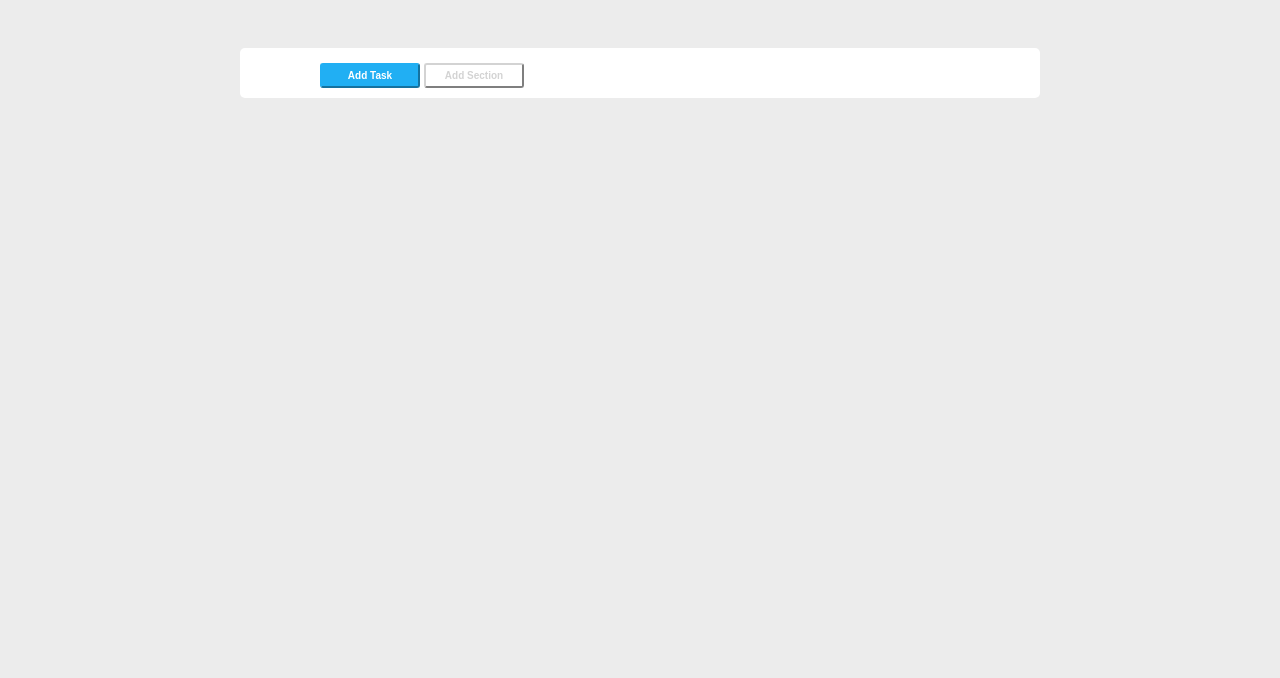
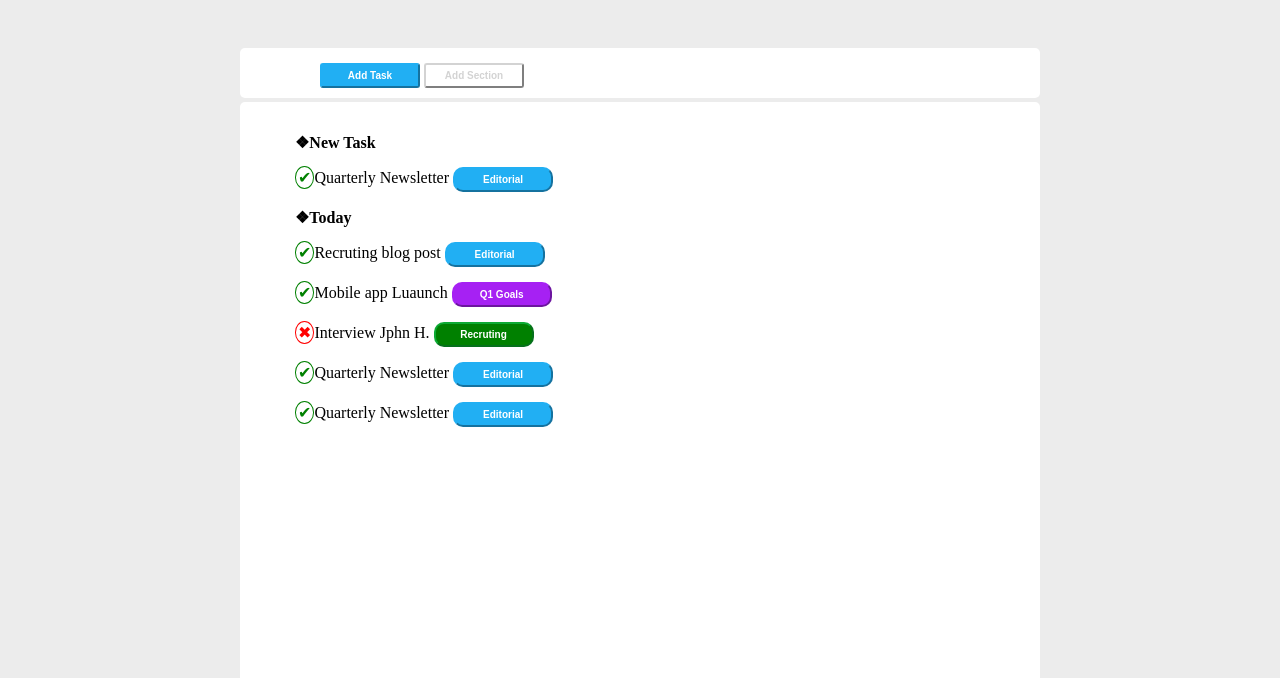
Before and after one commit to Pajehome/html-css-toboolist, a plain HTML site: page index.html in a window 1280 px wide. Shown: the part 122-800 px from the top of the page. Drawn offline with Linux system fonts and the light colour scheme.

Commit message:
index:main

```diff
--- a/index.html
+++ b/index.html
@@ -29,7 +29,28 @@
 
     <!-- Main -->
     <main>
-
+       <ul class="ulu">&#10070;New Task
+          <li class="size-li"><span class="check">&#10004;</span>Quarterly Newsletter
+            <button class="edit"> Editorial</button>
+          </li>
+        </ul>
+        <ul class="ulu">&#10070;Today
+            <li><span class="check">&#10004;</span>Recruting blog post
+              <button class="edit"> Editorial</button>
+            </li>
+            <li><span class="check">&#10004;</span>Mobile app Luaunch
+                <button class="edit-1"> Q1 Goals</button>
+              </li>
+              <li><span class="ics">&#10006;</span>Interview Jphn H.
+                <button class="edit-2"> Recruting</button>
+              </li>
+              <li><span class="check">&#10004;</span>Quarterly Newsletter
+                <button class="edit"> Editorial</button>
+              </li>
+              <li><span class="check">&#10004;</span>Quarterly Newsletter
+                <button class="edit"> Editorial</button>
+              </li>
+          </ul>
     </main>
     <!--Main  -->
 </body>
--- a/style.css
+++ b/style.css
@@ -4,6 +4,7 @@ body{
     box-sizing: border-box;
     background-color: rgb(236, 236, 236)
 }
+/* header */
 header{
     width: 100%;
     height: 110px;
@@ -58,3 +59,74 @@ nav{
     font-weight: bold;
     border-radius: 3px;
 }
+/* nav */
+
+/* main */
+main{
+    width: 800px;
+    height: 800px;
+    margin: 60px auto;
+    background-color: white;
+    background-size: cover;
+    border-radius: 5px;
+    position: relative;
+    bottom: 56px;
+    padding: 15px;
+    box-sizing: border-box;
+}
+.ulu{
+
+    font-weight: bold;
+}
+li{
+    list-style-type: none;
+    font-weight: 200;
+    margin-top: 15px;
+
+}
+.check{
+    color: green;
+    border: 1px solid green;
+    padding: 2px;
+    border-radius: 50%;
+
+}
+.ics{
+    color: red;
+    border: 1px solid red;
+    padding: 2px;
+    border-radius: 50%;
+}
+.edit{
+    background-color: #21aff3;
+    border-color: #21aff3;
+    color: white;
+    width: 100px;
+    height: 25px;
+    font-size: 1;
+    font-size: 10px;
+    font-weight: bold;
+    border-radius: 10px;
+}
+.edit-1{
+    background-color: #a621f3;
+    border-color: #a621f3;
+    color: white;
+    width: 100px;
+    height: 25px;
+    font-size: 1;
+    font-size: 10px;
+    font-weight: bold;
+    border-radius: 10px;
+}
+.edit-2{
+    background-color: green;
+    border-color: #13be4caf;
+    color: white;
+    width: 100px;
+    height: 25px;
+    font-size: 1;
+    font-size: 10px;
+    font-weight: bold;
+    border-radius: 10px;
+/* main */
```
